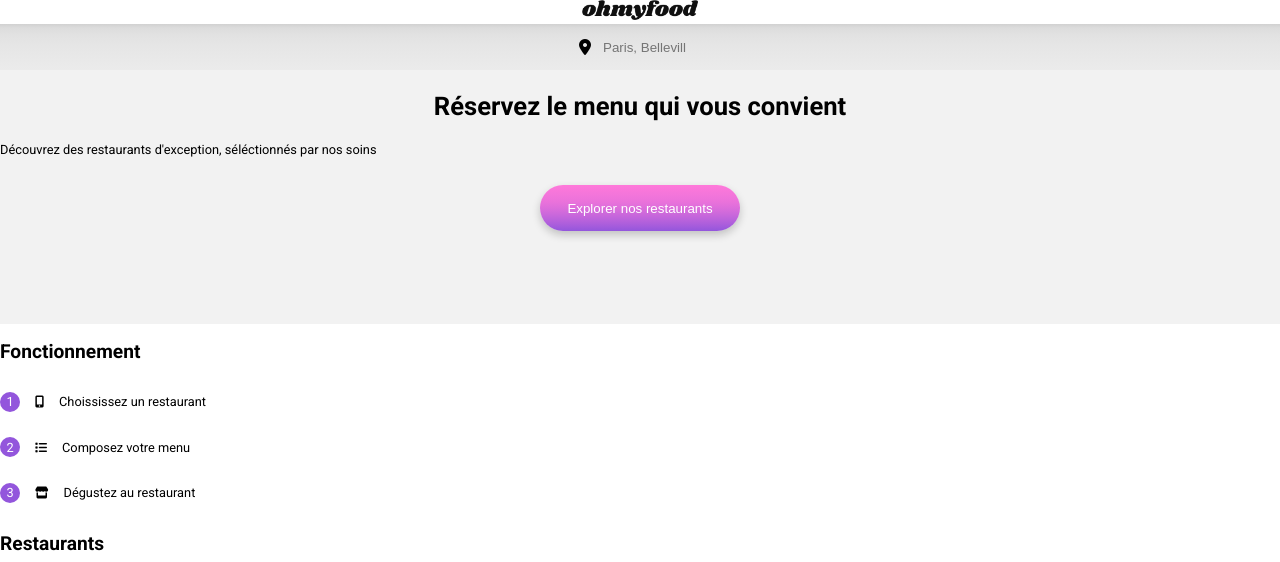
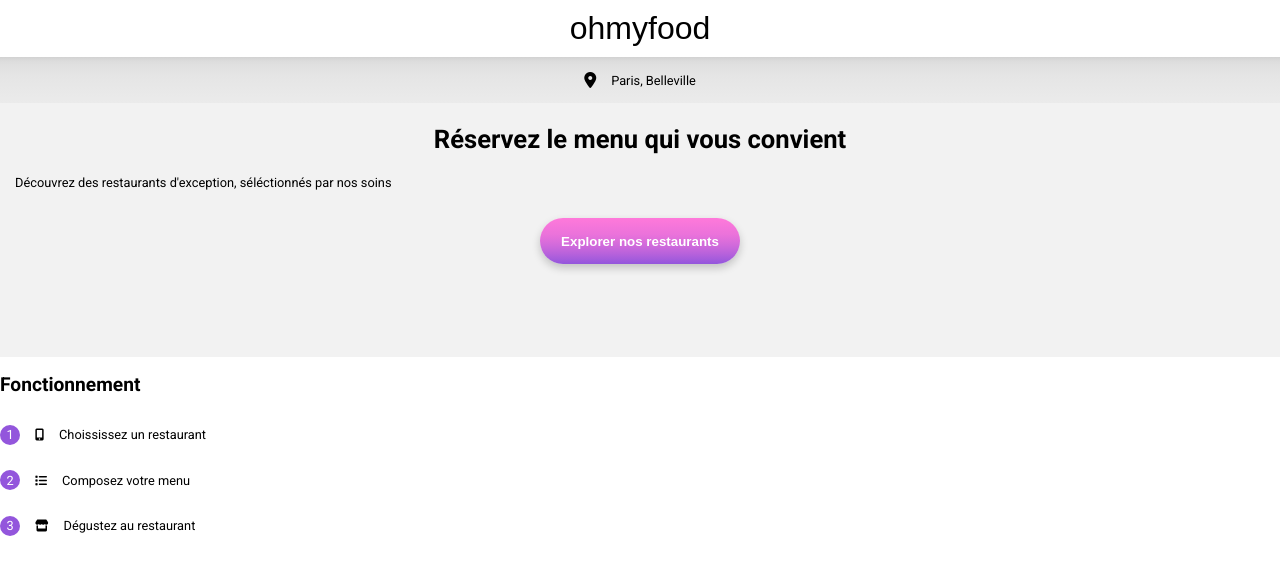
Before and after one commit to AurelieLescop/Projetohmyfood, a website: page index_accueil.html in a window 1280 px wide. Shown: the top 562 px of the page. Drawn offline with Linux system fonts and the light colour scheme; a web font is replaced by a local one.

Commit message:
suppression barre recherche

```diff
--- a/index_accueil.html
+++ b/index_accueil.html
@@ -15,9 +15,8 @@
 
     <body>
         <header>
-            <div>
-                <img class="header__logo" src="images/ohmyfood.png" alt="Logo de Ohmyfood">
-                <!--<p class="essailogo">ohmyfood</p>-->
+            <div class="header__logo">
+                <p>ohmyfood</p>
            </div>
         </header>
 
@@ -31,14 +30,14 @@
             </nav>
             -->
             <section class="introduction">
-                <form class="introduction__barre_recherche">
+                <div class="introduction__localisation">
                     <i class="fa-solid fa-location-dot"></i>
-                    <input class="introduction__saisie" type="search" name="ville" placeholder="Paris, Belleville"/>
-                    <!--
+                    <p>Paris, Belleville</p>
+                    <!--<input class="introduction__saisie" type="search" name="ville" placeholder="Paris, Belleville"/>
                     <button id="bouton">Rechercher</button>
                     <div id="loupe"><i class="fa-solid fa-magnifying-glass"></i></div>
                     -->
-                </form>
+                </div>
                 <h1>Réservez le menu qui vous convient</h1>
                 <p>Découvrez des restaurants d'exception, séléctionnés par nos soins</p>
                 <div class="introduction__btn">
--- a/style.scss
+++ b/style.scss
@@ -47,31 +47,28 @@ header {
 
 }
 
-.header__logo {
-/**
-    filter: invert (100%);**/
-    width: auto;
-    height: 20px;
+.header__logo p {
+    font-family: "shrikhand", sans-serif;
+    font-size: 2rem;
+    margin: 0;
+    padding: 10px 0 10px 0;
 }
+
 
 .introduction {
     background: #F2F2F2;
     height: 300px;
 
-    &__barre_recherche {
+    &__localisation {
     display: flex;
     justify-content: center;
     align-items: center;
     background: linear-gradient(#BABABA, 1%, #EBEBEB);
-
+    height: 46px;
     }
 
-    &__saisie {
-        border: none;
-        background: linear-gradient(#BABABA, 1%, #EBEBEB);
-        margin-left: 10px;
-        width: 100px;
-        height: 46px;
+    p {
+        padding-left: 15px;
     }
 
     &__btn {
@@ -82,7 +79,7 @@ header {
 
         &_contenu {
             color : white;
-            font-size: 700;
+            font-weight: 700;
             background: linear-gradient(#FF79DA, 65%, #9356DC);
             /**background-color: #FF79DA;**/
             border: 0px;
```
Also changed, not shown: style.css, 1 other file.
